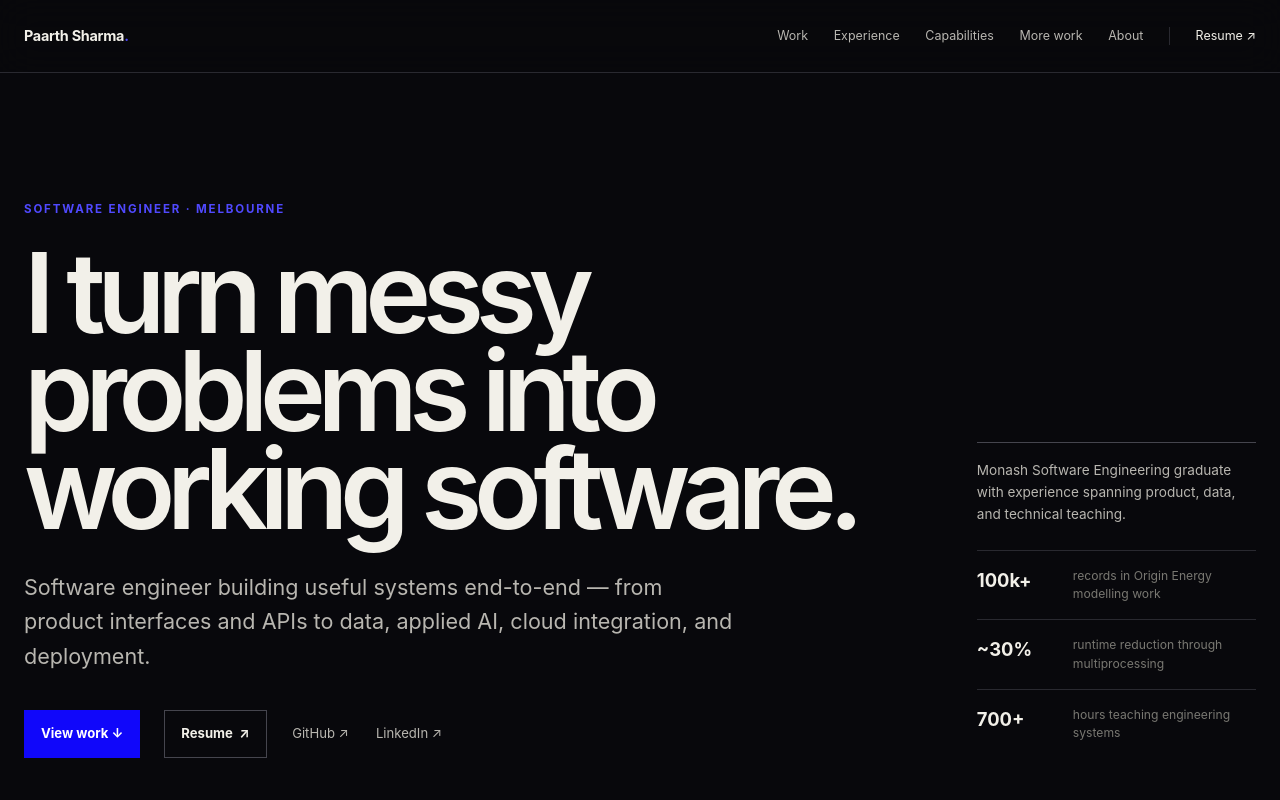
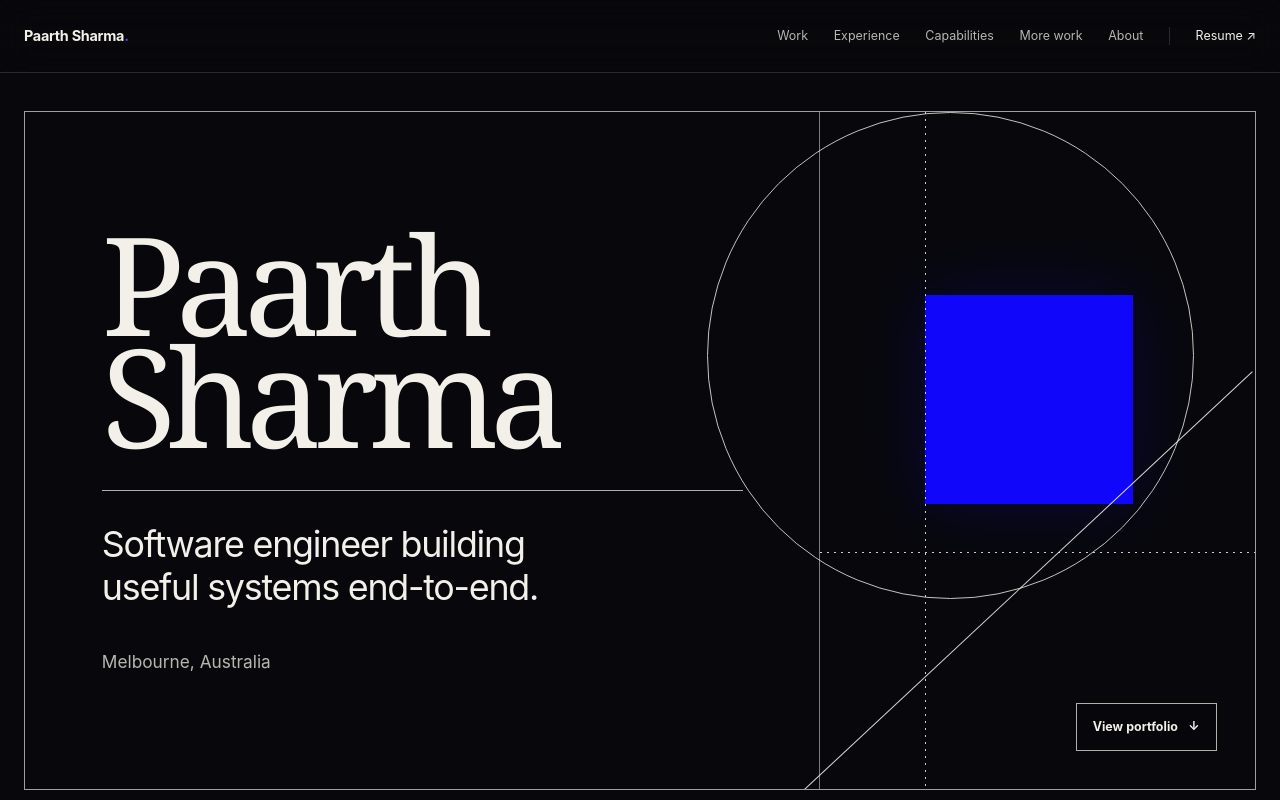
Before and after one commit to PaarthSh4rma/portfolio-website, a React (Vite) app: page / in a window 1280 px wide. Shown: the top 800 px of the page. Built offline with nearby package versions, Linux system fonts and the light colour scheme.

Commit message:
Add editorial portfolio landing page

```diff
--- a/src/App.tsx
+++ b/src/App.tsx
@@ -1,5 +1,6 @@
 import Navbar from "./components/layout/Navbar";
 import Footer from "./components/layout/Footer";
+import Landing from "./components/sections/Landing";
 import Hero from "./components/sections/Hero";
 import Projects from "./components/sections/Projects";
 import Experience from "./components/sections/Experience";
@@ -16,6 +17,7 @@ function App() {
       </a>
       <Navbar />
       <main id="main-content">
+        <Landing />
         <Hero />
         <Projects />
         <Experience />
--- a/src/components/sections/Hero.tsx
+++ b/src/components/sections/Hero.tsx
@@ -3,12 +3,12 @@ import { profile } from "../../data/profile";
 
 export default function Hero() {
   return (
-    <section id="top" className="hero" aria-labelledby="hero-title">
+    <section id="portfolio-intro" className="hero" aria-labelledby="hero-title">
       <Container>
         <div className="hero__grid">
           <div className="hero__main">
             <p className="eyebrow">Software engineer · Melbourne</p>
-            <h1 id="hero-title">{profile.headline}</h1>
+            <h2 id="hero-title">{profile.headline}</h2>
             <p className="hero__summary">{profile.summary}</p>
             <div className="hero__actions" aria-label="Primary links">
               <a className="button button--primary" href="#work">View work ↓</a>
--- /dev/null
+++ b/src/components/sections/Landing.tsx
@@ -0,0 +1,33 @@
+import Container from "../layout/Container";
+import { profile } from "../../data/profile";
+
+export default function Landing() {
+  return (
+    <section id="top" className="landing" aria-labelledby="landing-title">
+      <Container className="landing__container">
+        <div className="landing__frame">
+          <div className="landing__copy">
+            <h1 id="landing-title" aria-label="Paarth Sharma">
+              <span aria-hidden="true">Paarth</span>
+              <span aria-hidden="true">Sharma</span>
+            </h1>
+            <p>Software engineer building<br />useful systems end-to-end.</p>
+            <span className="landing__location">{profile.location}</span>
+          </div>
+
+          <div className="landing__geometry" aria-hidden="true">
+            <span className="landing__axis landing__axis--horizontal" />
+            <span className="landing__axis landing__axis--vertical" />
+            <span className="landing__square" />
+            <span className="landing__circle" />
+            <span className="landing__diagonal" />
+          </div>
+
+          <a className="landing__enter" href="#portfolio-intro">
+            View portfolio <span aria-hidden="true">↓</span>
+          </a>
+        </div>
+      </Container>
+    </section>
+  );
+}
--- a/src/index.css
+++ b/src/index.css
@@ -72,10 +72,121 @@ img { display: block; max-width: 100%; }
 .mobile-nav .container { display: flex; flex-direction: column; padding-block: 1rem 1.5rem; }
 .mobile-nav a { padding: .9rem 0; border-bottom: 1px solid var(--line); font-size: 1.15rem; }
 
+.landing {
+  min-height: calc(100svh - 73px);
+  display: flex;
+  align-items: stretch;
+  border-bottom: 1px solid var(--line);
+  overflow: hidden;
+}
+.landing__container { display: flex; padding-block: clamp(1.5rem, 3vw, 2.5rem); }
+.landing__frame {
+  position: relative;
+  width: 100%;
+  min-height: min(760px, calc(100svh - 121px));
+  display: grid;
+  grid-template-columns: minmax(0, 1.55fr) minmax(300px, .85fr);
+  border: 1px solid rgba(242, 240, 233, .65);
+  overflow: hidden;
+}
+.landing__frame::before,
+.landing__frame::after {
+  content: "";
+  position: absolute;
+  z-index: 2;
+  background: var(--paper);
+}
+.landing__frame::before { width: 2.7rem; height: 1px; left: -1.4rem; top: 65%; }
+.landing__frame::after { width: 1px; height: 2.7rem; left: 1.4rem; top: calc(65% - 1.35rem); }
+.landing__copy {
+  position: relative;
+  z-index: 3;
+  display: flex;
+  flex-direction: column;
+  justify-content: center;
+  padding: clamp(2.5rem, 6vw, 5.5rem);
+}
+.landing__copy h1 {
+  margin: 0;
+  font-family: Georgia, "Times New Roman", serif;
+  font-size: clamp(5.5rem, 10.7vw, 10.5rem);
+  font-weight: 400;
+  letter-spacing: -.065em;
+  line-height: .82;
+}
+.landing__copy h1 span { display: block; }
+.landing__copy h1::after {
+  content: "";
+  display: block;
+  width: min(100%, 760px);
+  height: 1px;
+  margin: clamp(1.7rem, 3vw, 2.5rem) 0 clamp(1.4rem, 2.5vw, 2rem);
+  background: rgba(242, 240, 233, .72);
+}
+.landing__copy p {
+  margin: 0;
+  color: var(--ink);
+  font-size: clamp(1.45rem, 2.8vw, 2.55rem);
+  font-weight: 430;
+  letter-spacing: -.035em;
+  line-height: 1.2;
+}
+.landing__location { margin-top: clamp(2rem, 5vh, 3.5rem); color: var(--ink-soft); font-size: clamp(.9rem, 1.35vw, 1.15rem); }
+.landing__geometry { position: relative; border-left: 1px solid rgba(242, 240, 233, .5); }
+.landing__square {
+  position: absolute;
+  width: 48%;
+  aspect-ratio: 1;
+  top: 27%;
+  left: 24%;
+  background: var(--accent);
+  box-shadow: 0 0 70px rgba(16, 7, 250, .18);
+}
+.landing__circle {
+  position: absolute;
+  width: 112%;
+  aspect-ratio: 1;
+  top: 0;
+  left: -26%;
+  border: 1px solid rgba(242, 240, 233, .8);
+  border-radius: 50%;
+}
+.landing__diagonal {
+  position: absolute;
+  width: 145%;
+  height: 1px;
+  top: 70%;
+  left: -26%;
+  background: rgba(242, 240, 233, .9);
+  transform: rotate(-43deg);
+  transform-origin: center;
+}
+.landing__axis { position: absolute; z-index: 2; opacity: .85; }
+.landing__axis--horizontal { width: 100%; height: 1px; top: 65%; background: repeating-linear-gradient(90deg, var(--ink) 0 2px, transparent 2px 7px); }
+.landing__axis--vertical { width: 1px; height: 100%; left: 24%; background: repeating-linear-gradient(var(--ink) 0 2px, transparent 2px 7px); }
+.landing__enter {
+  position: absolute;
+  z-index: 5;
+  right: clamp(1.5rem, 3vw, 2.5rem);
+  bottom: clamp(1.5rem, 3vw, 2.5rem);
+  display: inline-flex;
+  min-height: 48px;
+  align-items: center;
+  gap: .65rem;
+  padding: .75rem 1rem;
+  border: 1px solid rgba(242, 240, 233, .72);
+  background: rgba(8, 8, 12, .76);
+  font-size: .78rem;
+  font-weight: 650;
+  backdrop-filter: blur(12px);
+  transition: background 160ms ease, border-color 160ms ease;
+}
+.landing__enter:hover { border-color: var(--ink); background: var(--accent); }
+
 .hero { min-height: calc(100svh - 73px); display: flex; align-items: center; padding: clamp(5rem, 10vw, 9rem) 0; border-bottom: 1px solid var(--line); }
 .hero__grid { display: grid; grid-template-columns: minmax(0, 1.65fr) minmax(260px, .55fr); gap: clamp(3rem, 9vw, 8rem); align-items: end; }
 .eyebrow { margin: 0; color: var(--accent-bright); font-size: .72rem; font-weight: 700; letter-spacing: .16em; text-transform: uppercase; }
-.hero h1 { max-width: 920px; margin: 1.6rem 0 2rem; font-size: clamp(3.8rem, 8.7vw, 8.5rem); font-weight: 580; letter-spacing: -.075em; line-height: .88; text-wrap: balance; }
+.hero h2 { max-width: 920px; margin: 1.6rem 0 2rem; font-size: clamp(3.8rem, 8.7vw, 8.5rem); font-weight: 580; letter-spacing: -.075em; line-height: .88; text-wrap: balance; }
 .hero__summary { max-width: 720px; margin: 0; color: var(--ink-soft); font-size: clamp(1.05rem, 1.8vw, 1.35rem); line-height: 1.6; }
 .hero__actions { display: flex; flex-wrap: wrap; align-items: center; gap: .75rem 1.5rem; margin-top: 2.3rem; }
 .button { display: inline-flex; min-height: 48px; align-items: center; justify-content: center; gap: .4rem; padding: .75rem 1rem; border: 1px solid var(--line-strong); font-size: .82rem; font-weight: 650; }
@@ -184,6 +295,9 @@ img { display: block; max-width: 100%; }
 
 @media (max-width: 900px) {
   .desktop-nav { display: none; }.menu-button { display: flex; }
+  .landing__frame { grid-template-columns: minmax(0, 1.25fr) minmax(220px, .75fr); }
+  .landing__copy { padding: clamp(2rem, 5vw, 3rem); }
+  .landing__copy h1 { font-size: clamp(4.7rem, 13.2vw, 7.2rem); }
   .hero { min-height: auto; }.hero__grid { grid-template-columns: 1fr; }.hero__proof { max-width: 520px; }
   .section-heading, .section-heading__copy { grid-template-columns: 1fr; }.section-heading { gap: 1.5rem; }.section-heading__copy { gap: 1.5rem; }
   .featured-project__grid { grid-template-columns: 1fr; }.featured-project__copy { max-width: 700px; }.project-visual { grid-row: 1; }
@@ -195,7 +309,21 @@ img { display: block; max-width: 100%; }
 @media (max-width: 640px) {
   .container { width: min(calc(100% - 2rem), var(--max-width)); }
   .site-header__inner { min-height: 64px; }
-  .hero { padding-top: 4.5rem; }.hero h1 { font-size: clamp(3rem, 16.5vw, 4.4rem); letter-spacing: -.065em; }
+  .landing { min-height: calc(100svh - 65px); }
+  .landing__container { padding-block: 1rem; }
+  .landing__frame { min-height: calc(100svh - 97px); grid-template-columns: 1fr; }
+  .landing__copy { justify-content: flex-start; padding: clamp(2rem, 10vw, 3rem) 1.5rem; }
+  .landing__copy h1 { font-size: clamp(4.3rem, 24vw, 7rem); line-height: .83; }
+  .landing__copy p { font-size: clamp(1.25rem, 6vw, 1.7rem); }
+  .landing__location { margin-top: 1.7rem; }
+  .landing__geometry { position: absolute; inset: auto 0 0 0; height: 35%; border-top: 1px solid rgba(242, 240, 233, .5); border-left: 0; opacity: .75; }
+  .landing__square { width: 34%; top: 18%; left: 54%; }
+  .landing__circle { width: 85%; top: -12%; left: 34%; }
+  .landing__axis--vertical { left: 54%; }
+  .landing__axis--horizontal { top: 58%; }
+  .landing__diagonal { width: 100%; top: 60%; left: 24%; }
+  .landing__enter { right: 1.5rem; bottom: 1.5rem; }
+  .hero { padding-top: 4.5rem; }.hero h2 { font-size: clamp(3rem, 16.5vw, 4.4rem); letter-spacing: -.065em; }
   .hero__actions { display: grid; grid-template-columns: repeat(2, minmax(0, 1fr)); align-items: stretch; gap: .75rem; }.hero__actions .button { width: 100%; }.hero__actions .text-link { min-height: 44px; display: inline-flex; align-items: center; justify-content: center; }
   .hero__proof dl div { grid-template-columns: 4.5rem 1fr; }
   .section { padding: 4.8rem 0; }.section-heading { margin-bottom: 3.2rem; }.section-heading h2, .contact h2 { font-size: clamp(2.55rem, 13vw, 4rem); }
```
Also changed, not shown: 1 other file (tests, documents, lock files or other folders).
